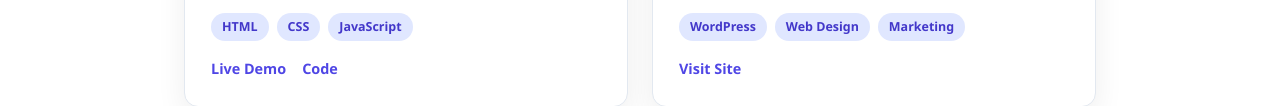
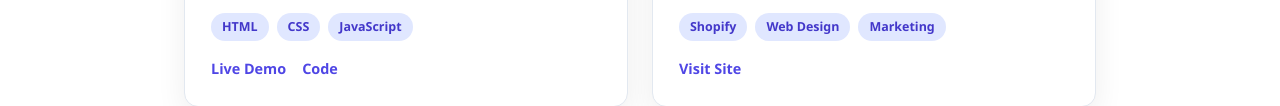
Before and after one commit to ishpreetsuri/code-ishpreet, a plain HTML site: page portfolio/index.html in a window 1280 px wide. Shown: the part 2191-2297 px from the top of the page. Drawn offline with Linux system fonts and the light colour scheme.

Commit message:
Update tags from WordPress to Shopify

```diff
--- a/portfolio/index.html
+++ b/portfolio/index.html
@@ -114,7 +114,7 @@
           and develop websites, sell products online, and provide digital marketing and
           branding solutions.
         </p>
-        <div class="tags"><span>WordPress</span><span>Web Design</span><span>Marketing</span></div>
+        <div class="tags"><span>Shopify</span><span>Web Design</span><span>Marketing</span></div>
         <div class="project-links">
           <a href="https://www.cocokart.shop" target="_blank" rel="noopener">Visit Site</a>
         </div>
```
